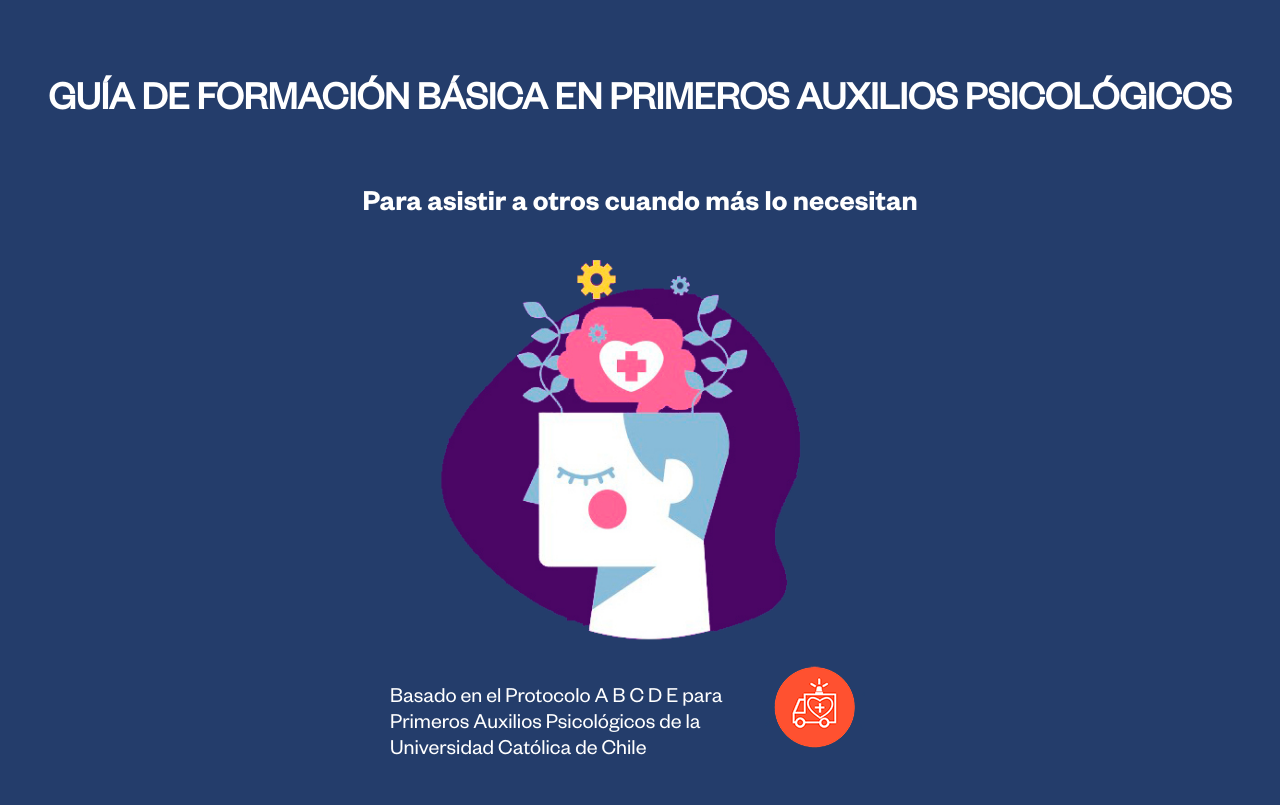
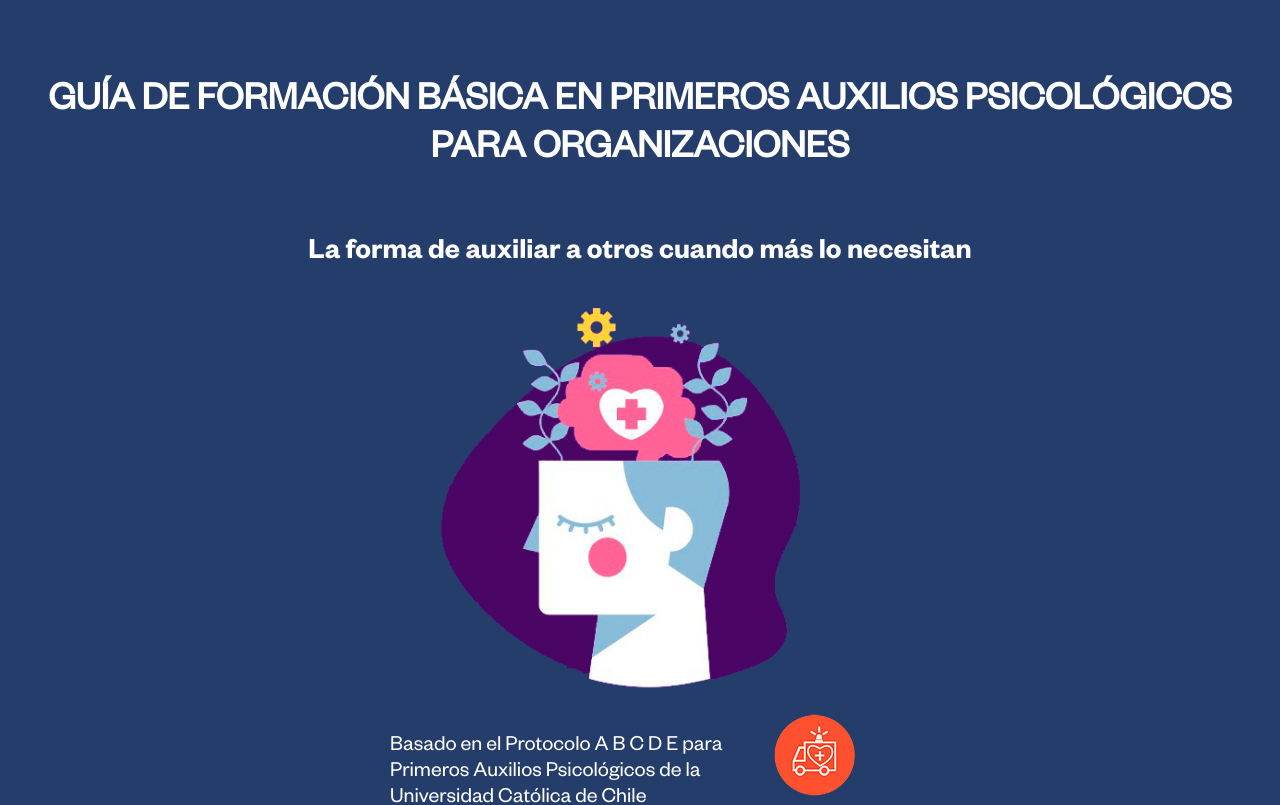
Before and after one commit to dashdancin/guia-pap, a React (Create React App) app: page / in a window 1280 px wide. Shown: the top 805 px of the page. Built offline with nearby package versions, Linux system fonts and the light colour scheme.

Commit message:
CH Title and subtitle and FIX orthography

```diff
--- a/src/components/Cover.js
+++ b/src/components/Cover.js
@@ -5,9 +5,12 @@ export default function Cover() {
  return (
   <div className="background-cover">
    <h1 className="title">
-    GUÍA DE FORMACIÓN BÁSICA EN PRIMEROS AUXILIOS PSICOLÓGICOS
+    GUÍA DE FORMACIÓN BÁSICA EN PRIMEROS AUXILIOS PSICOLÓGICOS PARA
+    ORGANIZACIONES
    </h1>
-   <h2 className="subtitle">Para asistir a otros cuando más lo necesitan</h2>
+   <h2 className="subtitle">
+    La forma de auxiliar a otros cuando más lo necesitan
+   </h2>
    <figure className="figure-cover">
     <img className="img_cover" src={principal} alt="imagen de bienestar" />
    </figure>
--- a/src/components/SupportLinks.js
+++ b/src/components/SupportLinks.js
@@ -20,7 +20,7 @@ const SupportLinks = () => {
      />
      <p>
       Atención Psicológica a Distancia <br />
-      Teléfono: 5025-0855 / 562-22288 <br />
+      Teléfono: 55 5025 0855 / 55 5622 2288 <br />
       Horario de atención: L - V de 8:00 a 18:00 hrs
      </p>
     </span>
```
